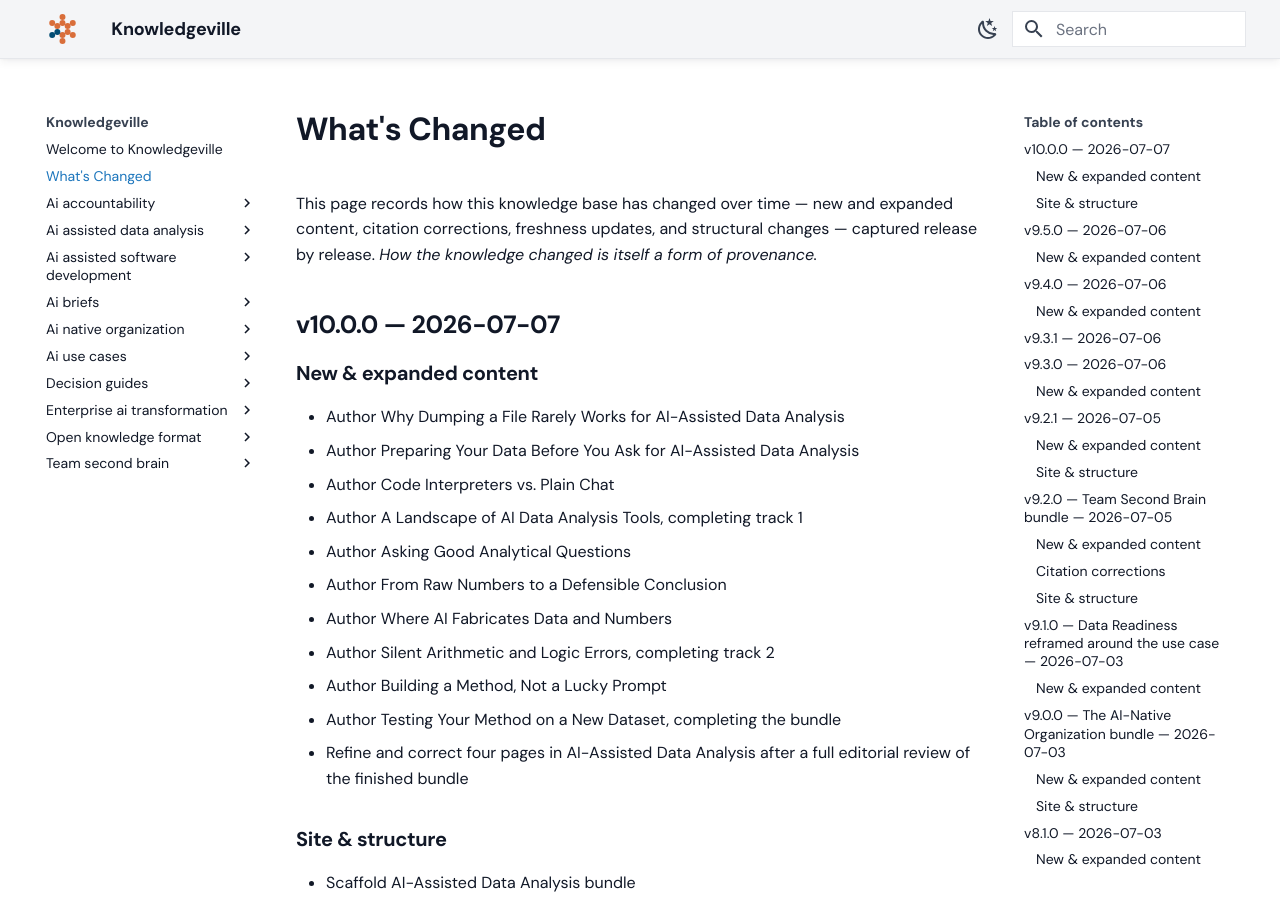
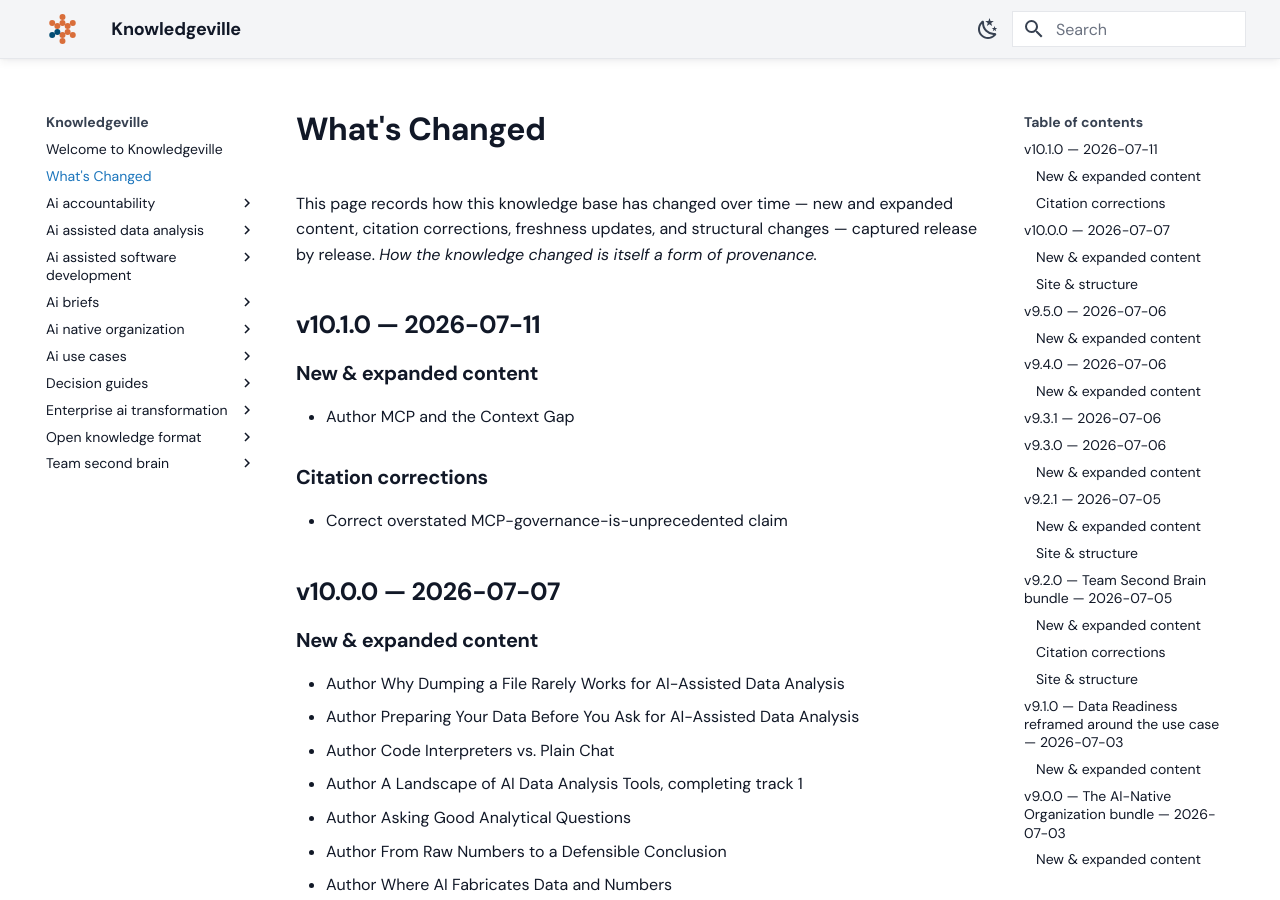
Before and after one commit to grandaha/knowledgeville, an MkDocs documentation site: the page built from published/changelog.md, in a window 1280 px wide and 900 px high. Built offline with MkDocs 1.6.1 and Material for MkDocs 9.7.7, drawn with Linux system fonts in a browser that asks for light colours; some web fonts are replaced.

Commit message:
Publish: sync content from workspace

```diff
--- a/published/changelog.md
+++ b/published/changelog.md
@@ -3,13 +3,21 @@ type: Reference
 title: What's Changed
 description: A generated, release-by-release record of how this knowledge base has changed.
 tags: [changelog, releases, provenance]
-timestamp: "2026-07-07"
+timestamp: "2026-07-11"
 appendix: true
 ---
 
 <!-- generated from GitHub Releases by scripts/build_changelog.py — do not edit -->
 
 This page records how this knowledge base has changed over time — new and expanded content, citation corrections, freshness updates, and structural changes — captured release by release. *How the knowledge changed is itself a form of provenance.*
+
+## v10.1.0 — 2026-07-11
+
+### New & expanded content
+* Author MCP and the Context Gap
+
+### Citation corrections
+* Correct overstated MCP-governance-is-unprecedented claim
 
 ## v10.0.0 — 2026-07-07
 
```
Also changed, not shown: 1 other file.
